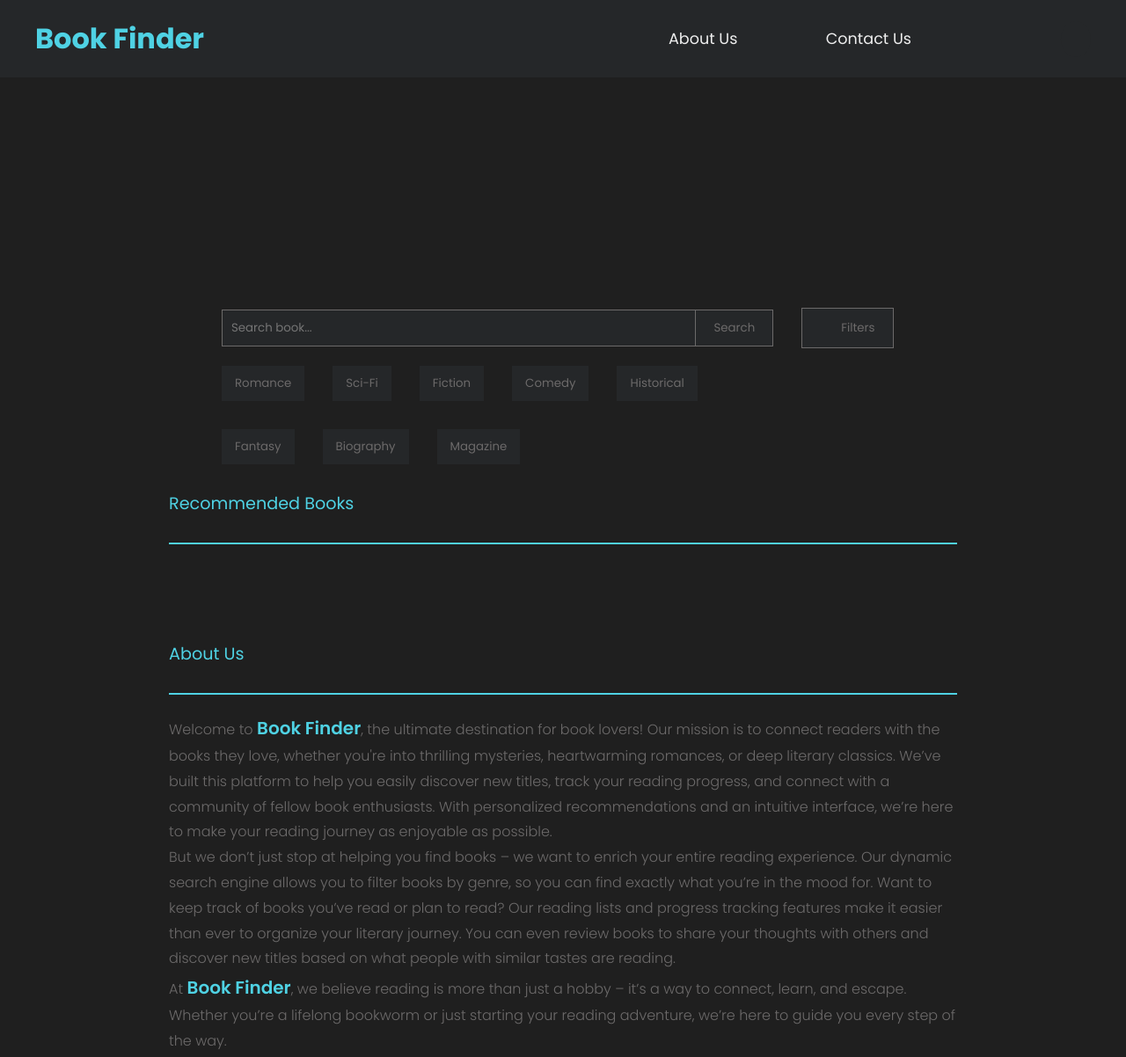
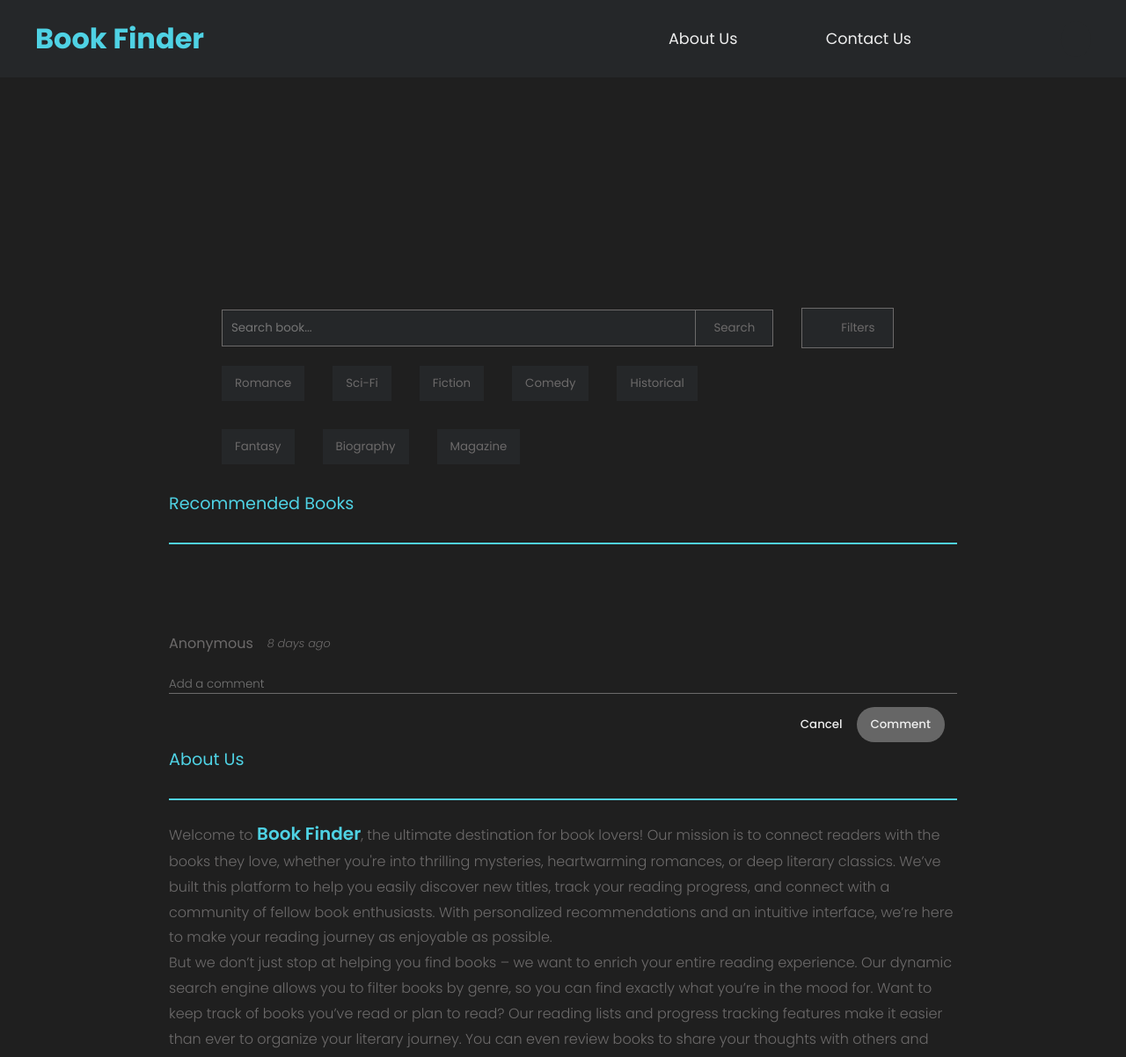
Before and after one commit to theMungai/Book-finder, a plain HTML site: page index.html in a window 1280 px wide. Shown: the top 1202 px of the page at 88% size. Drawn offline with nearby package versions, Linux system fonts and the light colour scheme; no server answers; some icons are missing.

Commit message:
Style Comment section

```diff
--- a/index.html
+++ b/index.html
@@ -68,7 +68,21 @@
 
         </section>
 
-
+        <section class="comment-section">
+            <div class="comment-keeper">
+                <div class="user-info-and-time">
+                        <p class="user-name">Anonymous</p>
+                        <p class="comment-time">8 days ago</p>
+                </div>
+            </div>
+            <div class="comment-user-input">
+                <input type="text" class="comment-input" placeholder="Add a comment">
+                <div class="comment-buttons">
+                    <button class="cancel-button">Cancel</button>
+                    <button class="comment-button">Comment</button>
+                </div>
+            </div>
+        </section>
 
         <section class="about-us" id="about-us">
             <p class="home-books-header">About Us</p>
--- a/script.js
+++ b/script.js
@@ -123,6 +123,7 @@ function bookDetails(book){
                     </div>
                 </div>
             </div>
+
         </section>
     `
 
--- a/style.css
+++ b/style.css
@@ -201,7 +201,7 @@ hr{
 }
 
 .about-us {
-    margin: 30px 0px;
+    margin: 50px 0px;
 }
 
 .about-us .about-us-note,
@@ -246,7 +246,7 @@ hr{
     margin: 20px 0px;
     display: flex;
     align-items: center;
-    column-gap: 4rem;
+    column-gap: 1rem;
 }
 
 .write-a-message{
@@ -313,6 +313,9 @@ hr{
     column-gap: 0.6rem;
     color: var(--inputs-color);
     margin: 25px 0px;
+    background-color: transparent;
+    border:none;
+    outline: none;
     cursor: pointer;
 }
 
@@ -377,3 +380,77 @@ hr{
 .detailed-answer{
     font-weight: 270;
 }
+
+/* Comment Section */
+.comment-section{
+    width: 100%;
+    margin: 50px auto;
+}
+
+.comment-section .comment-keeper{
+    width: 100%;
+}
+
+.user-info-and-time{
+    display: flex;
+    align-items: center;
+    column-gap: 1rem;
+    color: var(--inputs-color);
+    margin-bottom: 20px;
+}
+
+.user-info-and-time .comment-time{
+    font-weight: 300;
+    font-style: oblique;
+    font-size: 0.8rem;
+}
+
+.comment-user-input{
+    width: 100%;
+
+}
+
+.comment-user-input input{
+    width: 100%;
+    color: var(--inputs-color);
+    border: none;
+    outline: none;
+    border-bottom: 1px solid var(--inputs-color);
+    background-color: transparent;
+    font-weight: 300;
+}
+
+.comment-buttons{
+    margin: 15px;
+    width: 20%;
+    float: right;
+    display: flex;
+    align-items: center;
+    justify-content: space-between;
+}
+
+.comment-buttons .cancel-button{
+    color: var(--header-colors);
+    background-color: transparent;
+    border: none;
+    outline: none;
+    border-radius: 25px;
+    padding: 10px 16px;
+    font-weight: 500;
+    cursor: pointer;
+}
+
+.comment-buttons .cancel-button:hover{
+    background-color: var(--inputs-color);
+}
+
+.comment-buttons .comment-button{
+    color: var(--header-colors);
+    background-color: rgba(114, 114, 114, 0.863);
+    border: none;
+    outline: none;
+    border-radius: 25px;
+    padding: 10px 16px;
+    font-weight: 500;
+    cursor: pointer;
+}
```
